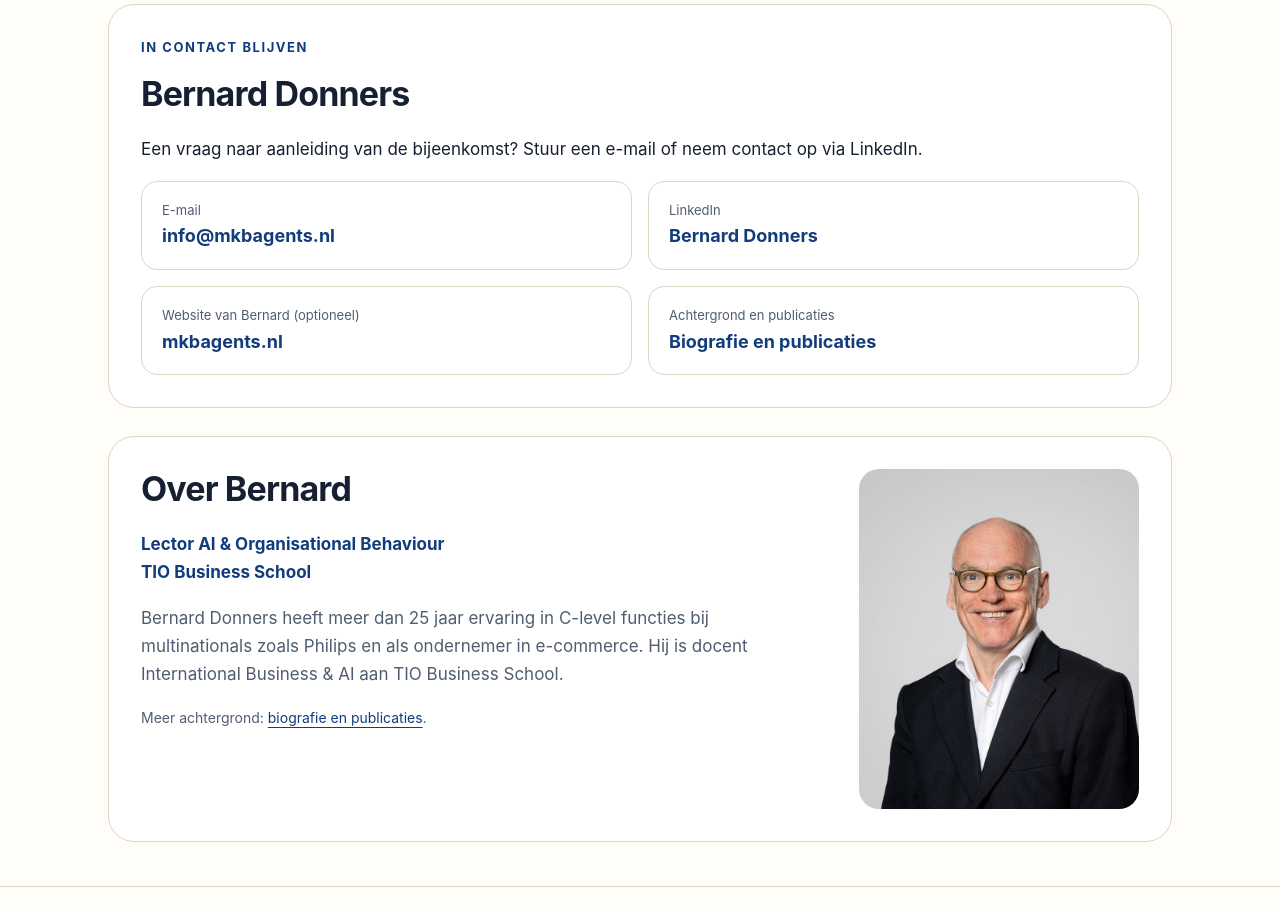
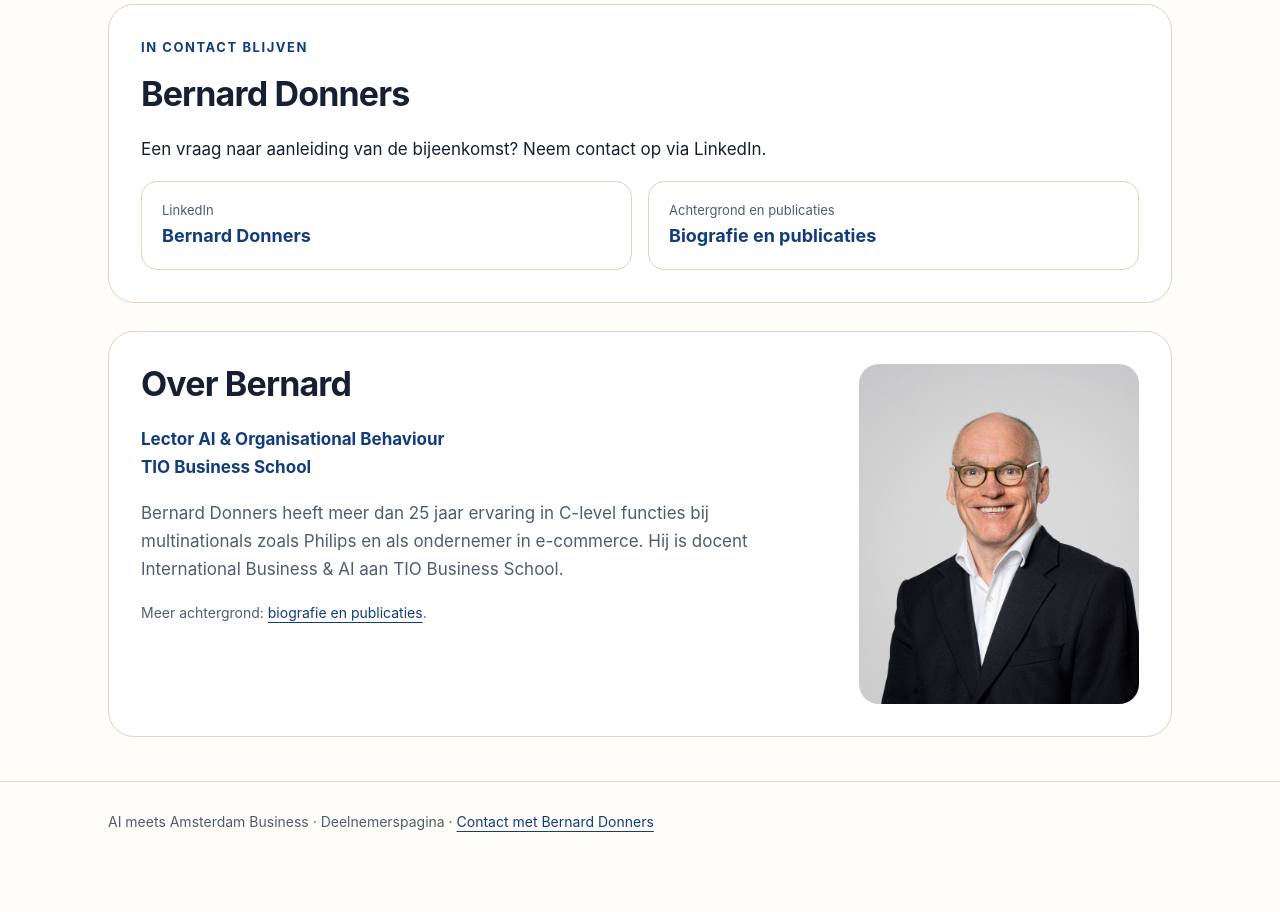
Before and after one commit to BernDonn/ai-meets-amsterdam, a plain HTML site: page index.html in a window 1280 px wide. Shown: the part 2180-3092 px from the top of the page. After the commit the page ends 3053 px from the top, so only its background shows below. Drawn offline with Linux system fonts and the light colour scheme.

Commit message:
Remove website and email contact options from participant page

```diff
--- a/index.html
+++ b/index.html
@@ -109,11 +109,9 @@
     <section id="contact" class="panel" aria-labelledby="contact-titel">
       <p class="eyebrow">In contact blijven</p>
       <h2 id="contact-titel">Bernard Donners</h2>
-      <p>Een vraag naar aanleiding van de bijeenkomst? Stuur een e-mail of neem contact op via LinkedIn.</p>
+      <p>Een vraag naar aanleiding van de bijeenkomst? Neem contact op via LinkedIn.</p>
       <div class="contact-grid">
-        <a class="contact-link" href="mailto:info@mkbagents.nl"><span>E-mail</span><strong>info@mkbagents.nl</strong></a>
         <a class="contact-link" href="https://nl.linkedin.com/in/bernard-donners-288b0aa"><span>LinkedIn</span><strong>Bernard Donners</strong></a>
-        <a class="contact-link" href="https://mkbagents.nl/"><span>Website van Bernard (optioneel)</span><strong>mkbagents.nl</strong></a>
         <a class="contact-link" href="https://mkbagents.nl/over-ons/"><span>Achtergrond en publicaties</span><strong>Biografie en publicaties</strong></a>
       </div>
     </section>
```
